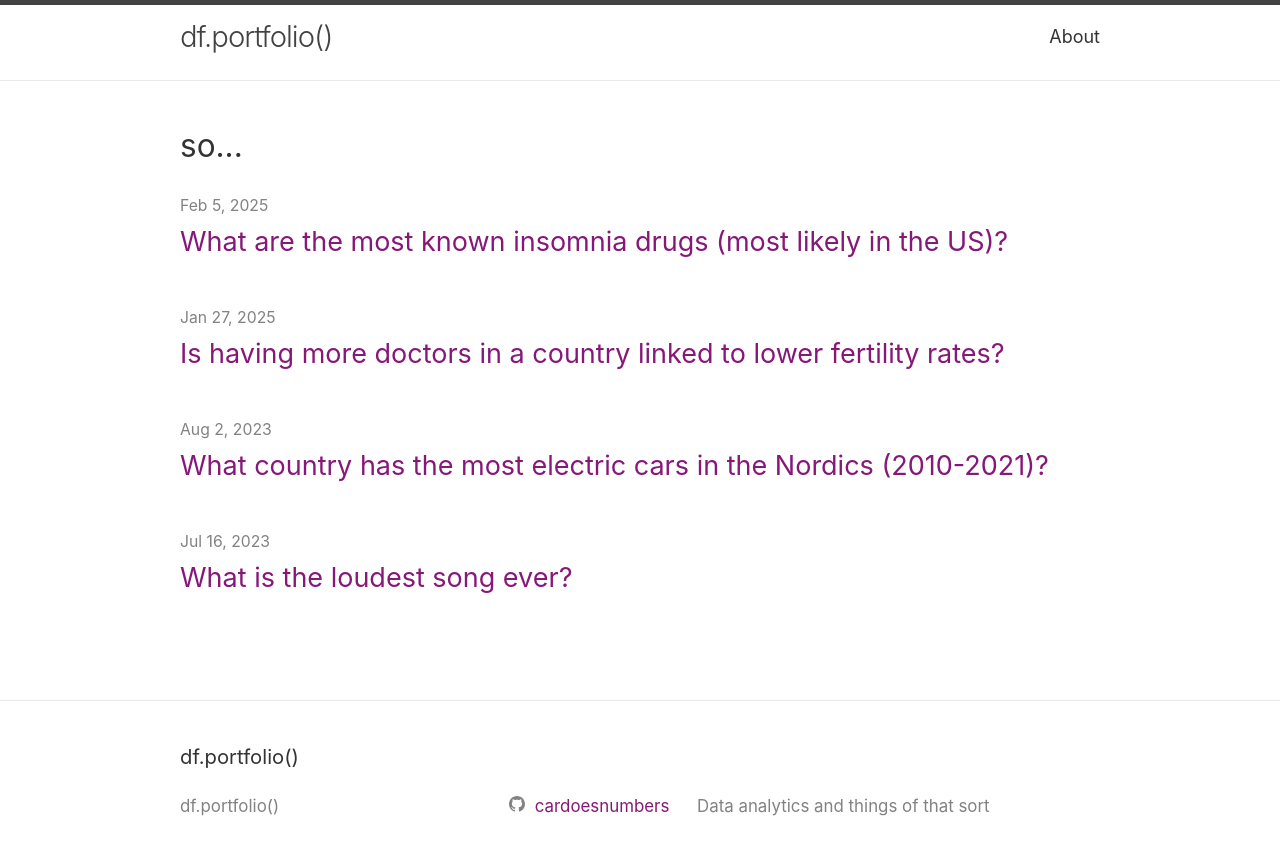
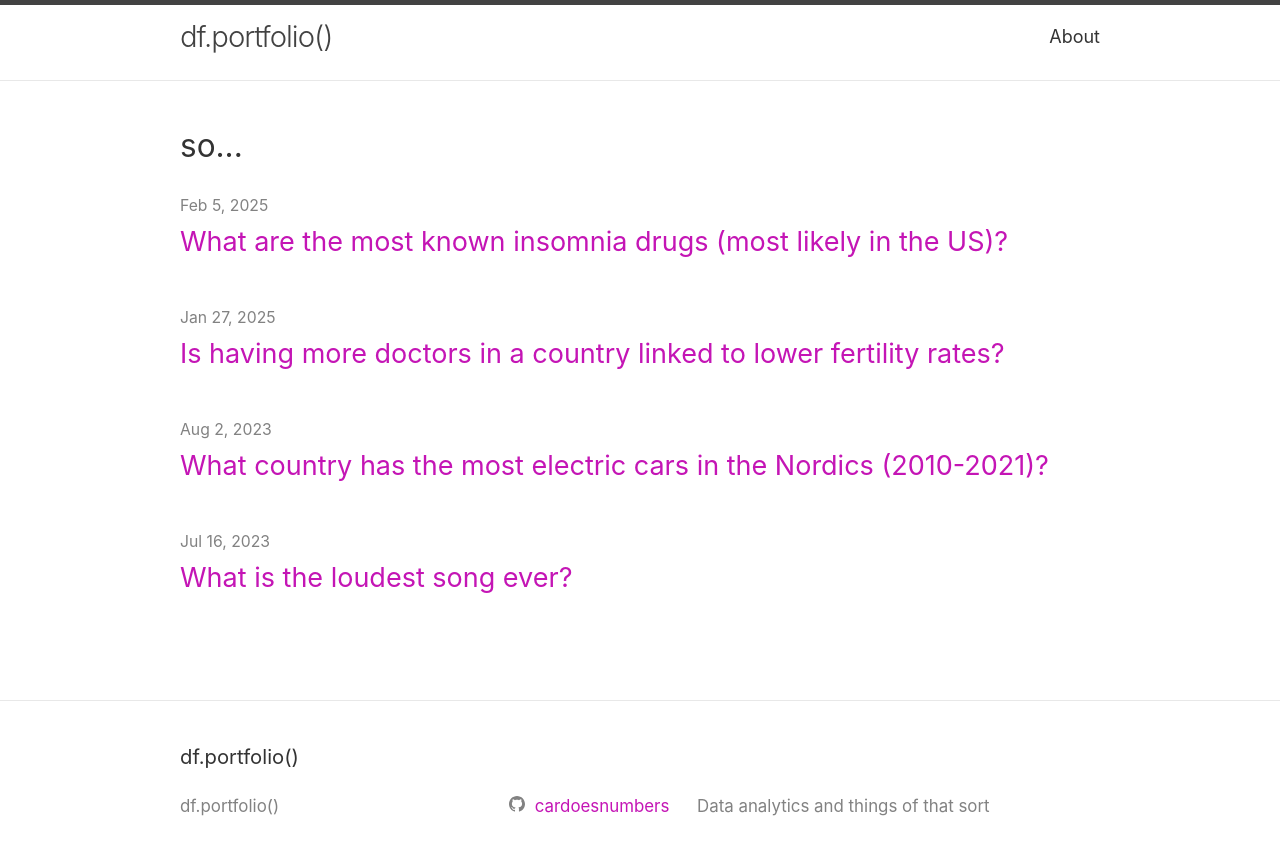
Before and after one commit to cardoesnumbers/cardoesnumbers.github.io, a Jekyll site: the page built from index.markdown, in a window 1280 px wide. Shown: the top 855 px of the page. Built offline with Jekyll 4.4.1, drawn with Linux system fonts in a browser that asks for light colours.

Commit message:
otra vez color

```diff
--- a/_sass/minima.scss
+++ b/_sass/minima.scss
@@ -12,7 +12,7 @@ $spacing-unit:     40px !default;
 
 $text-color:       #333 !default;
 $background-color: #ffffff !default;
-$brand-color:      #861978 !default;
+$brand-color:      #c415b5 !default;
 
 $grey-color:       #828282 !default;
 $grey-color-light: lighten($grey-color, 40%) !default;
```
